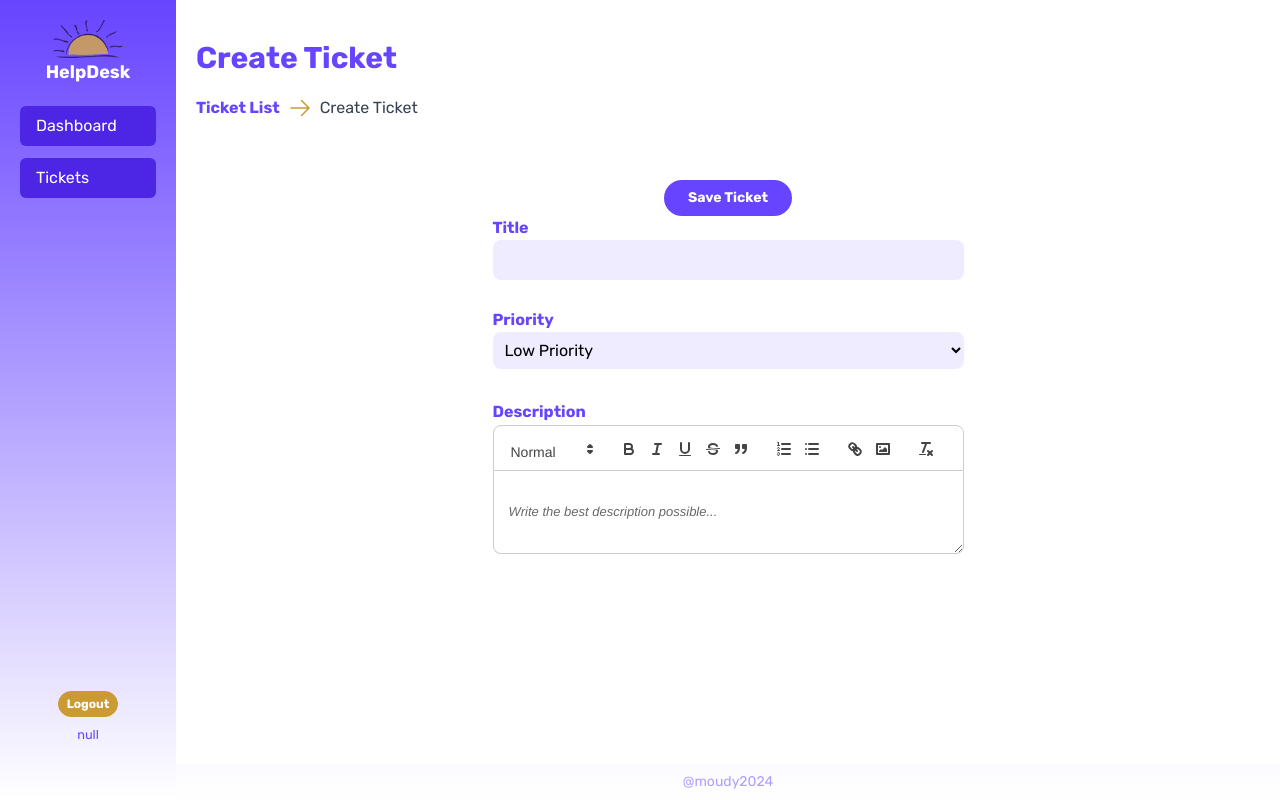
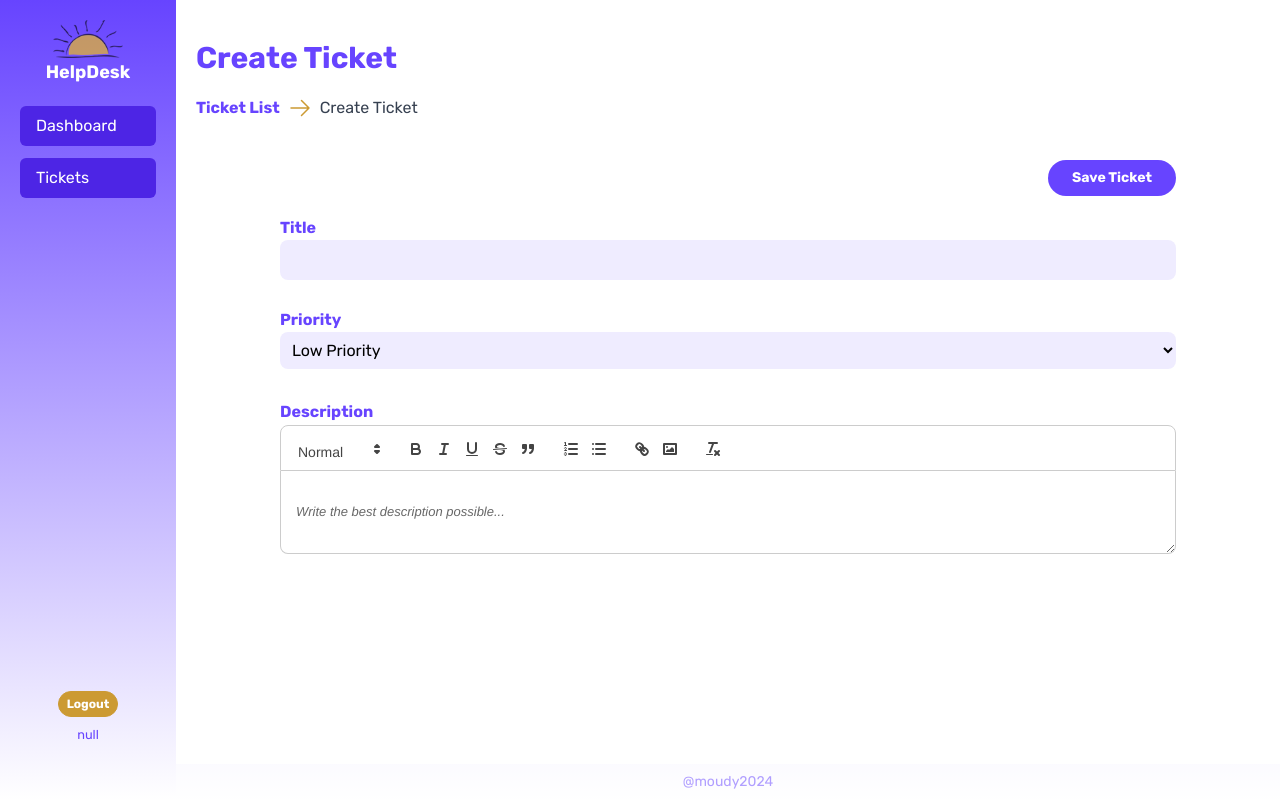
Before and after one commit to emoudy/helpdesk, a Next.js app: page /tickets/create in a window 1280 px wide. Built offline with nearby package versions, Linux system fonts and the light colour scheme; no server answers.

Commit message:
Showing error message

```diff
--- a/app/(dashboard)/components/content/TicketForm.tsx
+++ b/app/(dashboard)/components/content/TicketForm.tsx
@@ -57,12 +57,15 @@ export default function TicketForm({ ticket, action }: TicketFormProps) {
     }
   };
 
+  if (error) {
+    return <div id="form-error" className='text-red-600 mb-5 w-full max-w-4xl' role="alert" aria-live="assertive">"There was an error saving your ticket, please try again."</div>
+  }
+
   return (
-    <div className='max-w-4xl'>
-      <p id="form-error" className='text-red-600 mb-5' role="alert" aria-live="assertive">{error ? "There was an error saving your ticket, please try again." : ""}</p>
+    <div className='w-full max-w-4xl'>
       <form onSubmit={handleSubmit} aria-describedby="form-error">
-        <div className="text-center">
-          <button className="medium-btn btn-primary" disabled={isLoading}>
+        <div className="text-right">
+          <button className="medium-btn btn-primary mb-5" disabled={isLoading}>
             {isLoading ? 'Saving...' : 'Save Ticket'}
           </button>
         </div>
```
